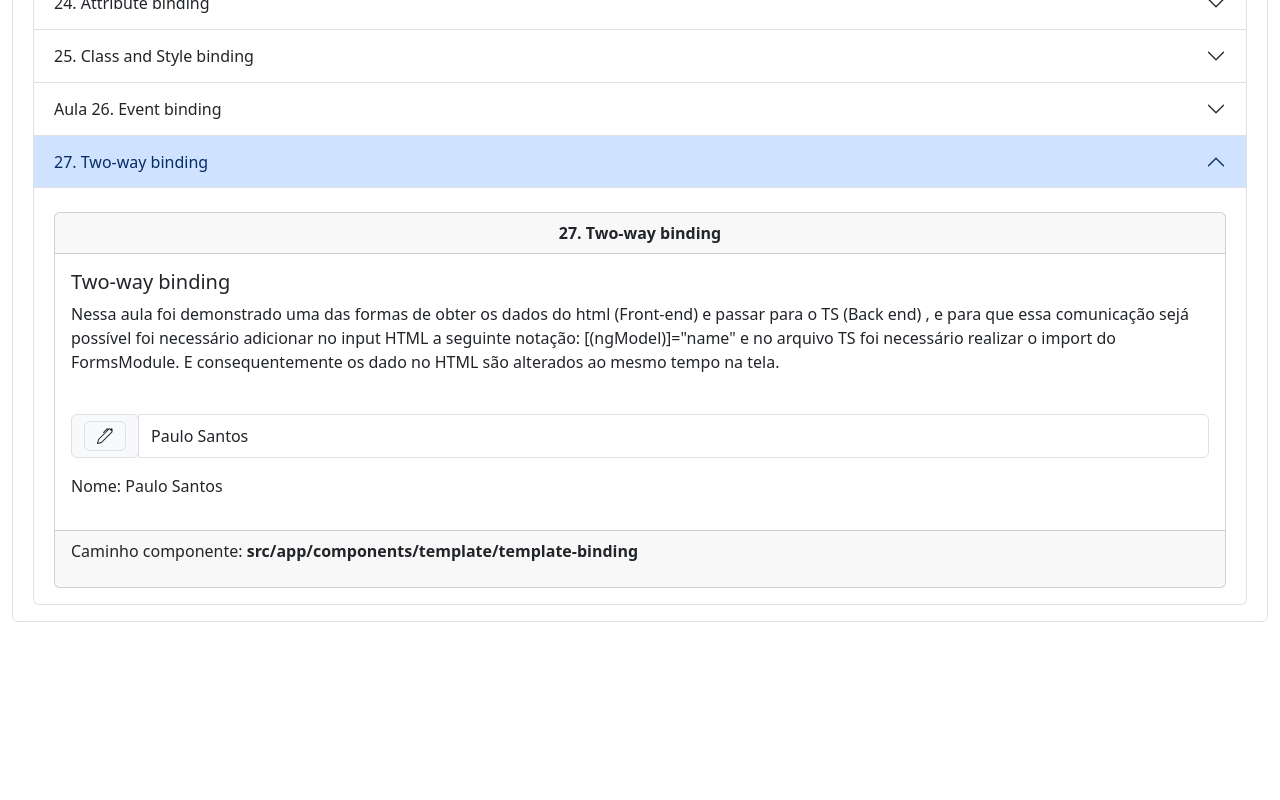
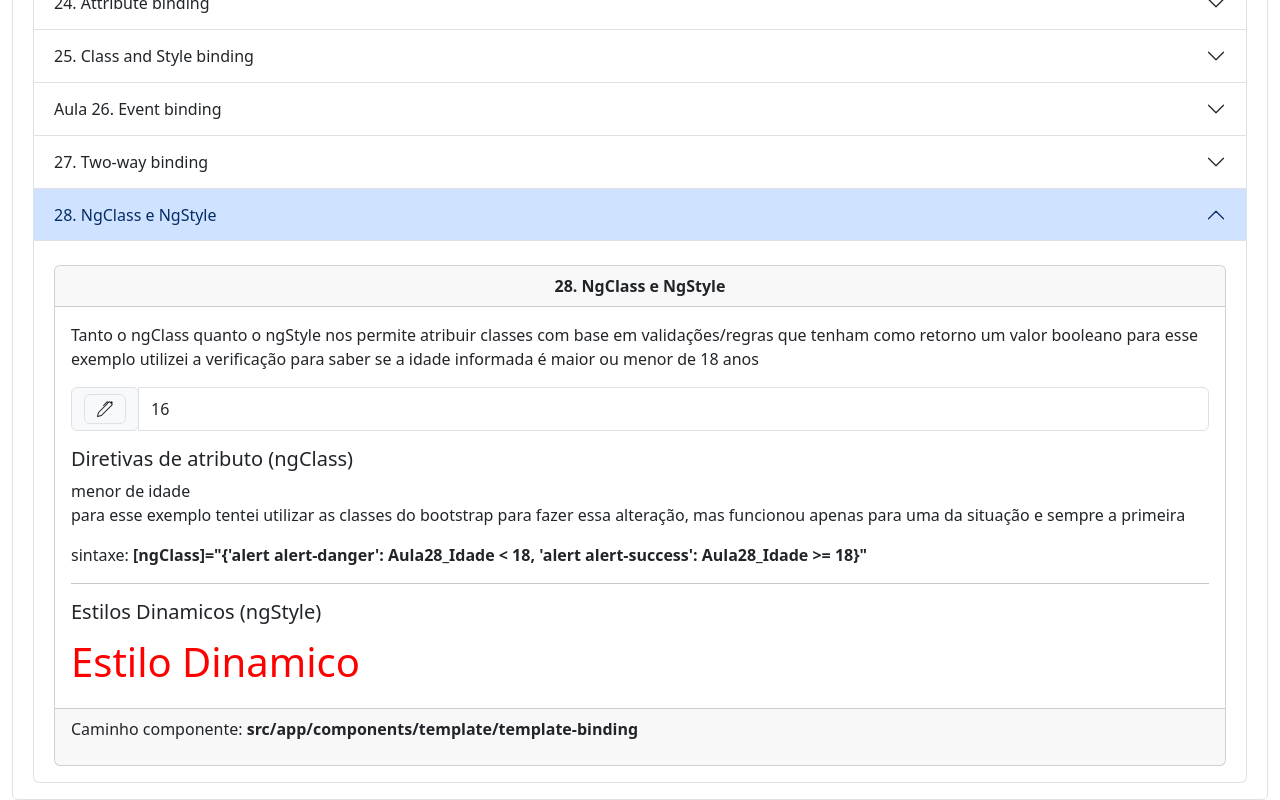
Before and after one commit to phsdeveloper/Angular_New, an Angular app in the folder Udemy/Angular_V17/meu-primeiro-projeto/: page / in a window 1280 px wide. Shown: the part 293-1093 px from the top of the page. Before the commit the page ends 915 px from the top, so only its background shows below. Built offline with nearby package versions, Linux system fonts and the light colour scheme.

Commit message:
⚑ Aula 028 NgClass e NgStyle: Finalizada com sucesso >> Mas tem uma duvida pendente para de resposta na UDEMY

```diff
--- a/Udemy/Angular_V17/meu-primeiro-projeto/src/app/components/template/template-binding/template-binding.component.html
+++ b/Udemy/Angular_V17/meu-primeiro-projeto/src/app/components/template/template-binding/template-binding.component.html
@@ -242,12 +242,12 @@
 
     <div class="accordion-item">
         <h2 class="accordion-header" id="Secao06_aula_27_item">
-            <button class="accordion-button" type="button" data-bs-toggle="collapse"
+            <button class="accordion-button collapsed" type="button" data-bs-toggle="collapse"
                 data-bs-target="#Secao06_aula_27_Body" aria-expanded="true" aria-controls="Secao06_aula_27_Body">
                 27. Two-way binding
             </button>
         </h2>
-        <div id="Secao06_aula_27_Body" class="accordion-collapse collapse show" aria-labelledby="Secao06_aula_27_item"
+        <div id="Secao06_aula_27_Body" class="accordion-collapse collapse" aria-labelledby="Secao06_aula_27_item"
             data-bs-parent="#Secao06_aulas">
             <div class="accordion-body">
 
@@ -296,7 +296,71 @@
         </div>
     </div>
 
+    <div class="accordion-item">
+        <h2 class="accordion-header" id="Secao06_aula_28_item">
+            <button class="accordion-button" type="button" data-bs-toggle="collapse"
+                data-bs-target="#Secao06_aula_28_Body" aria-expanded="true" aria-controls="Secao06_aula_28_Body">
+                28. NgClass e NgStyle
+            </button>
+        </h2>
+        <div id="Secao06_aula_28_Body" class="accordion-collapse collapse show" aria-labelledby="Secao06_aula_28_item"
+            data-bs-parent="#Secao06_aulas">
+            <div class="accordion-body">
 
+                <div class="mt-2">
+                    <div class="card">
+                        <div class="card-header text-center">
+                            <strong> 28. NgClass e NgStyle </strong>
+                        </div>
+                        <div class="card-body">
+
+                            <p>{{Aula28_Descricao}}</p>
+                            <div class="input-group mb-3">
+                                <div class="input-group-prepend">
+                                    <span class="input-group-text" id="basic-addon1"><span class="input-group-text"
+                                            id="basic-addon1">
+                                            <svg xmlns="http://www.w3.org/2000/svg" width="16" height="16"
+                                                fill="currentColor" class="bi bi-pen" viewBox="0 0 16 16">
+                                                <path
+                                                    d="m13.498.795.149-.149a1.207 1.207 0 1 1 1.707 1.708l-.149.148a1.5 1.5 0 0 1-.059 2.059L4.854 14.854a.5.5 0 0 1-.233.131l-4 1a.5.5 0 0 1-.606-.606l1-4a.5.5 0 0 1 .131-.232l9.642-9.642a.5.5 0 0 0-.642.056L6.854 4.854a.5.5 0 1 1-.708-.708L9.44.854A1.5 1.5 0 0 1 11.5.796a1.5 1.5 0 0 1 1.998-.001m-.644.766a.5.5 0 0 0-.707 0L1.95 11.756l-.764 3.057 3.057-.764L14.44 3.854a.5.5 0 0 0 0-.708z">
+                                                </path>
+                                            </svg>
+                                        </span></span>
+                                </div>
+                                <input [(ngModel)]="Aula28_Idade" type="text" class="form-control" placeholder="Teste" aria-label="Teste"
+                                    aria-describedby="basic-addon1">
+                            </div>
+
+                            <h5 class="card-title">Diretivas de atributo (ngClass)</h5>
+
+                            <div [ngClass]="{'alert alert-danger': Aula28_Idade < 18,' alert alert-success': Aula28_Idade >= 18 }">
+                                {{Aula28_Idade >= 18?"Maior de idade":"menor de idade"}}
+                            </div>
+                            <p> para esse exemplo tentei utilizar as classes do bootstrap para fazer essa alteração, mas funcionou apenas para uma da situação e sempre a primeira</p>
+                            <p>
+                                sintaxe: <strong>&#91;ngClass&#93;="&#123;'alert alert-danger': Aula28_Idade &lt; 18, 'alert alert-success': Aula28_Idade &gt;= 18&#125;"</strong>
+                              </p>
+                            <hr/>
+                            <h5 class="card-title">Estilos Dinamicos (ngStyle)</h5>
+                            <div [ngStyle]="{
+                                color: Aula28_Idade >= 18? 'green': 'red',
+                                'font-size': Aula28_Idade >= 18? '20px': '40px'
+                            }">
+                                Estilo Dinamico
+                            </div>
+
+                            <p class="card-text"> </p>
+                        </div>
+                        <div class="card-footer">
+                            <p>Caminho componente: <strong>{{CaminhoComponente}}</strong></p>
+                        </div>
+                    </div>
+                </div>
+
+
+            </div>
+        </div>
+    </div>
 
 
 
--- a/Udemy/Angular_V17/meu-primeiro-projeto/src/app/components/template/template-binding/template-binding.component.ts
+++ b/Udemy/Angular_V17/meu-primeiro-projeto/src/app/components/template/template-binding/template-binding.component.ts
@@ -1,10 +1,14 @@
+import { CommonModule, NgClass } from '@angular/common';
 import { Component } from '@angular/core';
 import { FormsModule } from '@angular/forms';
 
 @Component({
   selector: 'app-template-binding',
   standalone: true,
-  imports: [FormsModule],
+  imports: [FormsModule,
+    CommonModule, //No angular antigo tempo que importar tudo, pois o NgClass está dentro de CommonModule
+    NgClass //No angular novo podemos usar apenas o item que vamos precisar
+  ],
   templateUrl: './template-binding.component.html',
   styleUrl: './template-binding.component.scss'
 })
@@ -95,15 +99,24 @@ export class TemplateBindingComponent {
     return console.log(event);
   }
 
-/**************************************************************************************************************************
+/***************************************************************************************************************************
    *                                        27. Two-way binding                                                            *
-  ***************************************************************************************************************************/
+  **************************************************************************************************************************/
 
  public Aula27_Descricao = 'Nessa aula foi demonstrado uma das formas de obter os dados do html (Front-end) e passar para o TS (Back end)'
                            + ' , e para que essa comunicação sejá possível foi necessário adicionar no input HTML a seguinte notação: '
                            + ' [(ngModel)]="name" e no arquivo TS foi necessário realizar o import do FormsModule. E consequentemente os dado no HTML são alterados'
                            + ' ao mesmo tempo na tela.'
                            ;
+ /***************************************************************************************************************************
+   *                                        28. NgClass e NgStyle                                                           *
+  **************************************************************************************************************************/
+ public Aula28_Descricao = 'Tanto o ngClass quanto o ngStyle nos permite atribuir classes com base em validações/regras que tenham como retorno um valor booleano'
+                           + '  para esse exemplo utilizei a verificação para saber se a idade informada é maior ou menor de 18 anos'
+                           + ''
+                           + ' '
+                           ;
 
+public Aula28_Idade = 16;
 
 }
```
